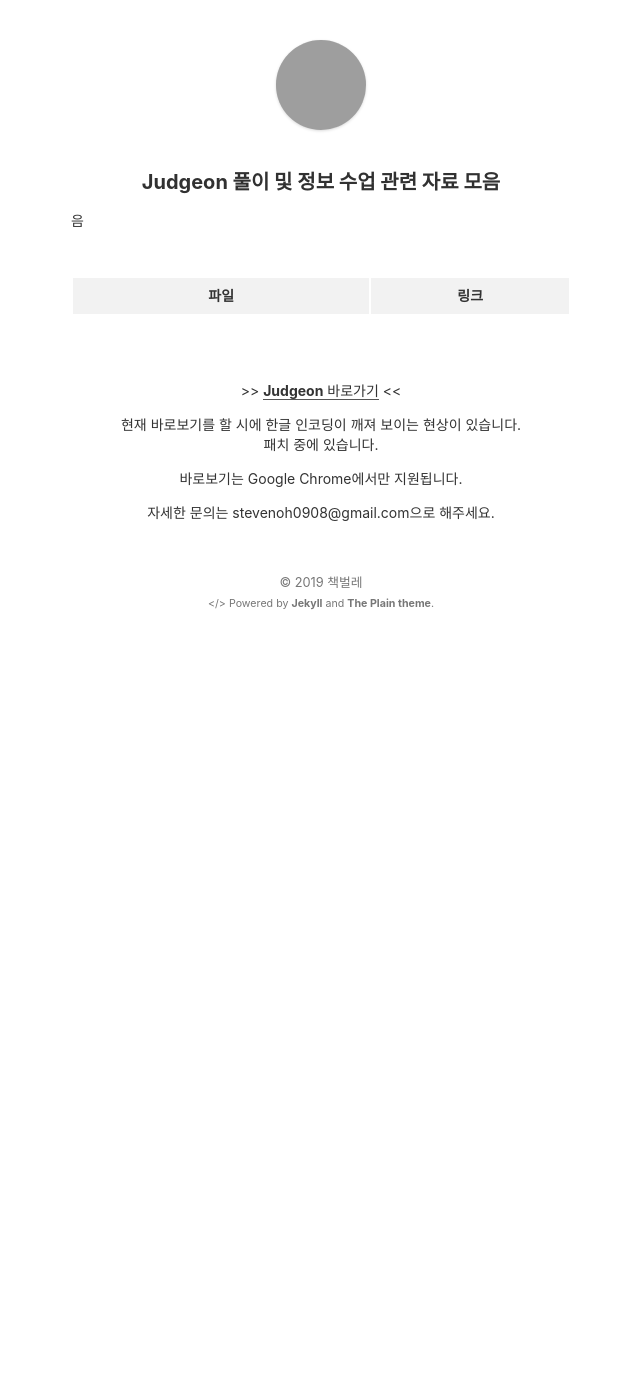
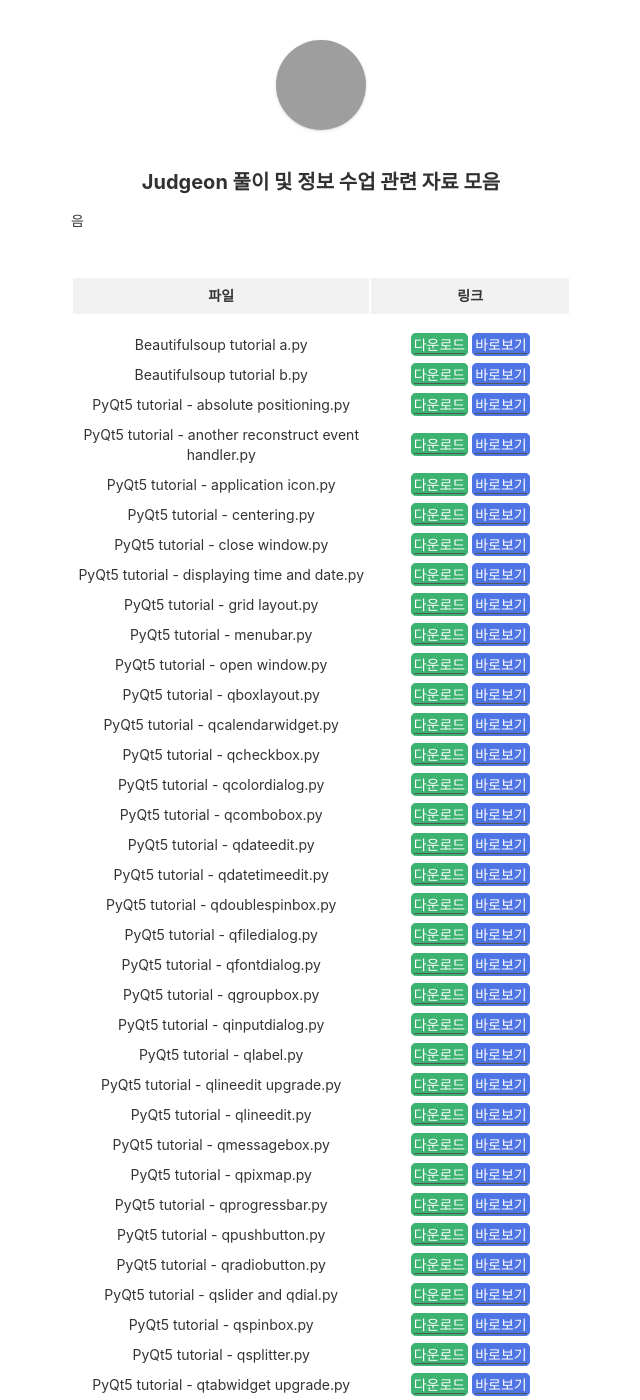
Before and after one commit to stevenoh0908/stevenoh0908.github.io, a Jekyll site: the page built from judgeon.html, in a window 1280 px wide and 1400 px high, cut to the strip 0-1400 px from the top of the window. Shown: the whole strip, without its empty margins (319-959 px from the left). Built offline with Jekyll 4.4.1, drawn with Linux system fonts in a browser that asks for light colours; some of the changed text lies outside the part shown; grey boxes are pictures that could not be loaded.

Commit message:
Update judgeon.html

```diff
--- a/judgeon.html
+++ b/judgeon.html
@@ -14,7 +14,7 @@
       </thead>
 
       <tbody>
-        {% assign files = site.static_files | where: "file-judgeon", true %}
+        {% assign files = site.static_files | where: "file-code", true %}
         {% for myfile in files %}
           <tr>
             <td><center>{{ myfile.name }}</center></td>
```
